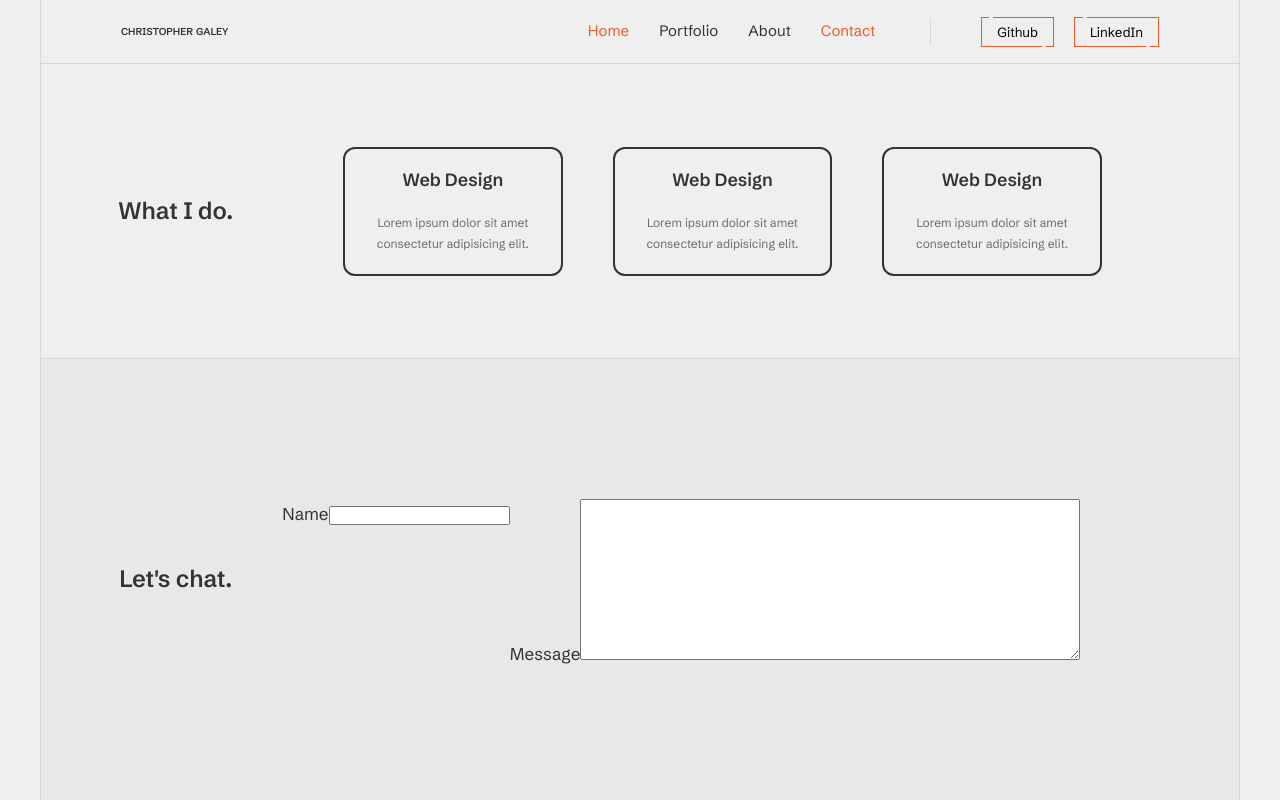
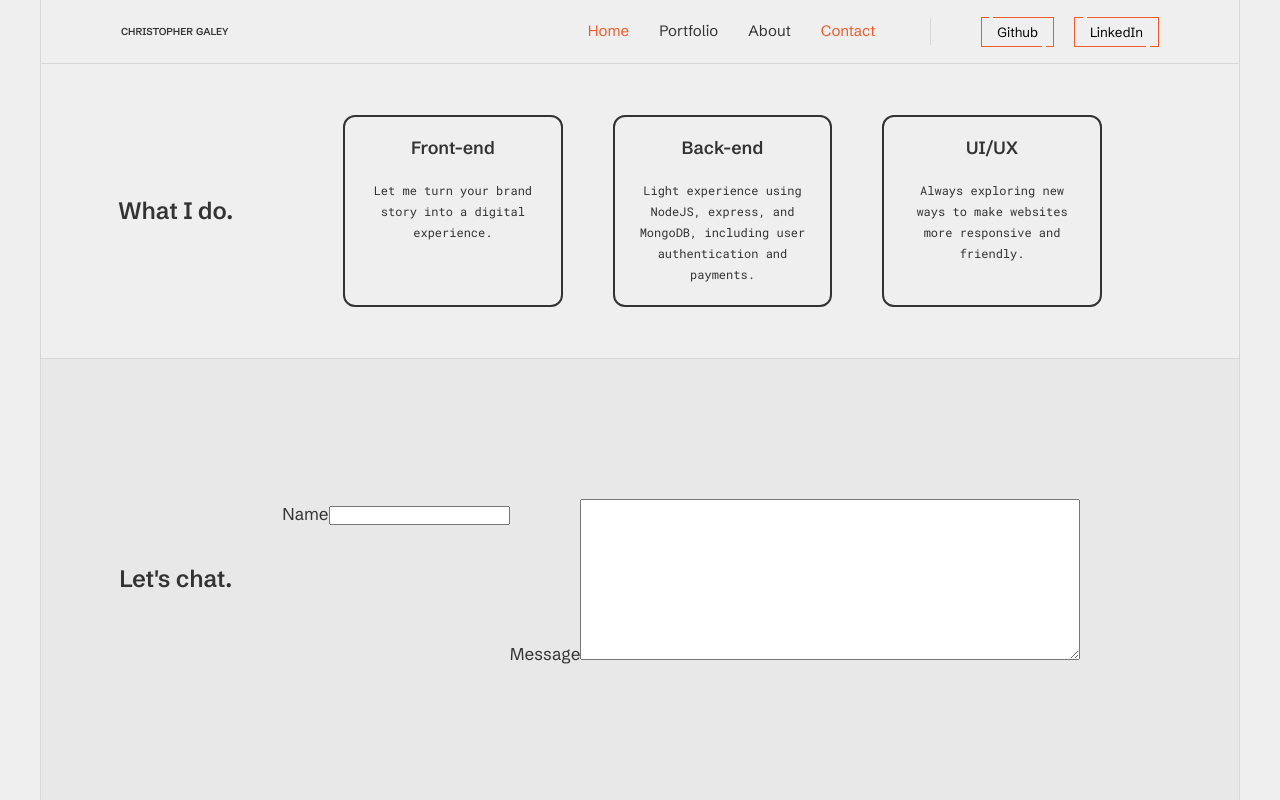
Before and after one commit to Chris-Galey/portfolio, a Next.js app: page /contact in a window 1280 px wide. Built offline with nearby package versions, Linux system fonts and the light colour scheme.

Commit message:
created hover slider on portfolio slider cards

```diff
--- a/app/contact/page.js
+++ b/app/contact/page.js
@@ -1,16 +1,18 @@
 import styles from "./contact.module.css";
 const services = [
   {
-    title: "Web Design",
-    description: "Lorem ipsum dolor sit amet consectetur adipisicing elit.",
+    title: "Front-end",
+    description: "Let me turn your brand story into a digital experience.",
   },
   {
-    title: "Web Design",
-    description: "Lorem ipsum dolor sit amet consectetur adipisicing elit.",
+    title: "Back-end",
+    description:
+      "Light experience using NodeJS, express, and MongoDB, including user authentication and payments.",
   },
   {
-    title: "Web Design",
-    description: "Lorem ipsum dolor sit amet consectetur adipisicing elit.",
+    title: "UI/UX",
+    description:
+      "Always exploring new ways to make websites more responsive and friendly.",
   },
 ];
 export default function contact() {
--- a/app/globals.css
+++ b/app/globals.css
@@ -85,8 +85,8 @@ h5 {
 small,
 .text_small {
   font-size: 1.2rem;
+  font-family: var(--font-secondary);
   font-weight: 400;
-  color: var(--color-primary-light);
 }
 
 a {
--- a/app/home.module.css
+++ b/app/home.module.css
@@ -82,48 +82,3 @@
   object-fit: cover;
   object-position: center;
 }
-
-.TRborder,
-.BLborder {
-  position: absolute;
-  width: 0;
-  height: 0;
-  border-style: solid;
-  /* border-radius: var(--border-radius); */
-  overflow: hidden;
-}
-
-.TRborder {
-  top: -2.3%;
-  right: -2.3%;
-  border-width: 0 0 10rem 10rem;
-  border-color: var(--color-primary, 0.5);
-  z-index: -11;
-  transition: all 0.8s;
-}
-.image:hover .TRborder {
-  border-width: 0 0 15rem 20rem;
-  cursor: pointer;
-  transition: all 0.8s;
-}
-
-.BLborder {
-  bottom: -2.3%;
-  left: -2.2%;
-  border-width: 0 0 10rem 10rem;
-  border-color: var(--color-primary, 0.5);
-  z-index: -11;
-  transition: all 0.8s;
-}
-.image:hover .BLborder {
-  border-width: 0 0 15rem 20rem;
-  cursor: pointer;
-  transition: all 0.8s;
-}
-.contact {
-  position: absolute;
-  top: 35%;
-  left: 25%;
-  justify-content: center;
-  gap: 2rem;
-}
```
Also changed, not shown: app/page.js (+0 -8 lines), app/portfolio/page.js (+10 -2 lines), app/portfolio/portfolio.module.css (+16 -1 lines).
